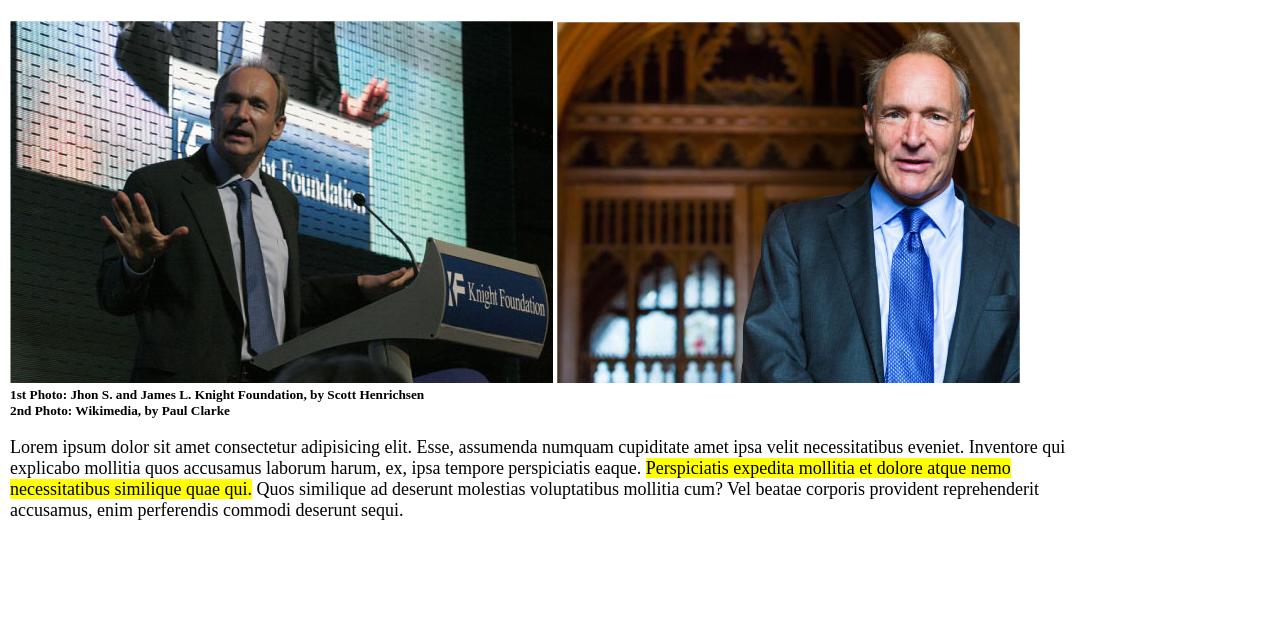
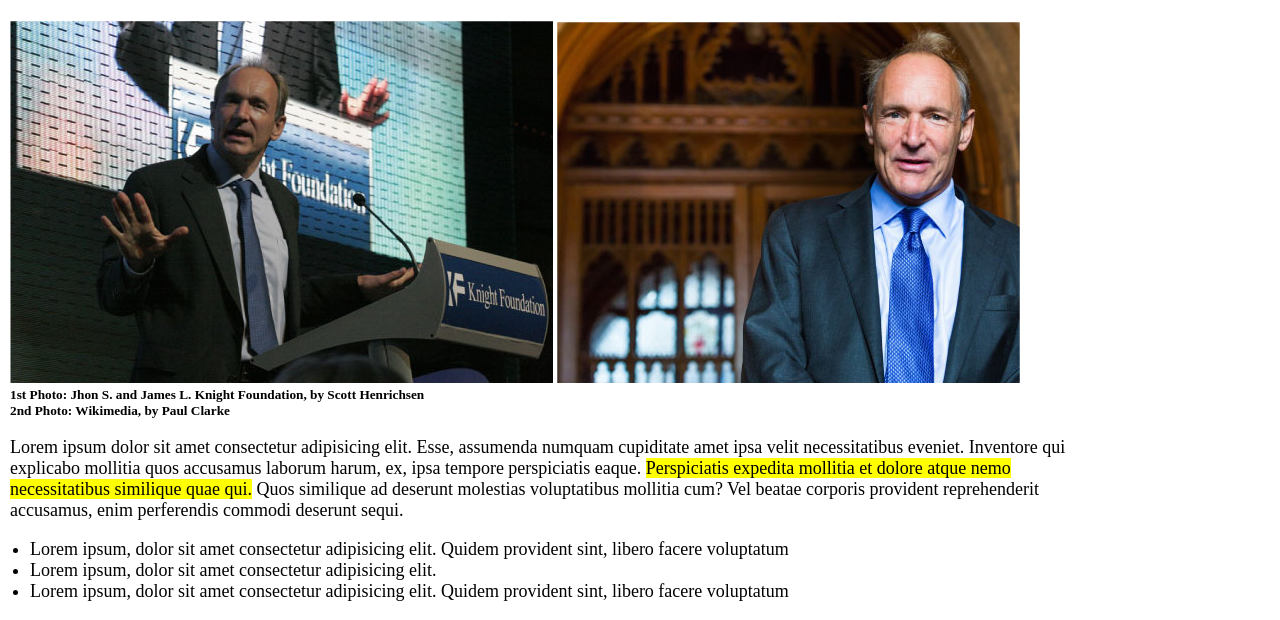
Before and after one commit to Vituz/html-css-booleaner, a plain HTML site: page index.html in a window 1280 px wide. Shown: the part 252-872 px from the top of the page. Before the commit the page ends 800 px from the top, so only its background shows below. Drawn offline with Linux system fonts and the light colour scheme.

Commit message:
Complete section Lista

```diff
--- a/index.html
+++ b/index.html
@@ -6,6 +6,15 @@
     <meta name="viewport" content="width=device-width, initial-scale=1.0">
     <title>The Booleaner</title>
     <link rel="stylesheet" href="css/style.css">
+    <style>
+        #lista{
+            padding-left: 20px;
+            margin-left: 0px;
+            font-size: 18px;
+
+        }
+    </style>
+
 </head>
 <body>
     <!-- Intestazione -->
@@ -41,6 +50,16 @@
         </section>
         <!-- /Prima Descrizione -->
 
+        <!-- Lista -->
+        <section >
+            <ul id="lista">
+                <li>Lorem ipsum, dolor sit amet consectetur adipisicing elit. Quidem provident sint, libero facere voluptatum</li>
+                <li>Lorem ipsum, dolor sit amet consectetur adipisicing elit. </li>
+                <li>Lorem ipsum, dolor sit amet consectetur adipisicing elit. Quidem provident sint, libero facere voluptatum</li>
+            </ul>
+        </section>
+        <!-- /Lista -->
+
     </main>
     <!-- /Struttura Principale -->
 
```
Also changed, not shown: css/style.css (line endings or trailing spaces).
